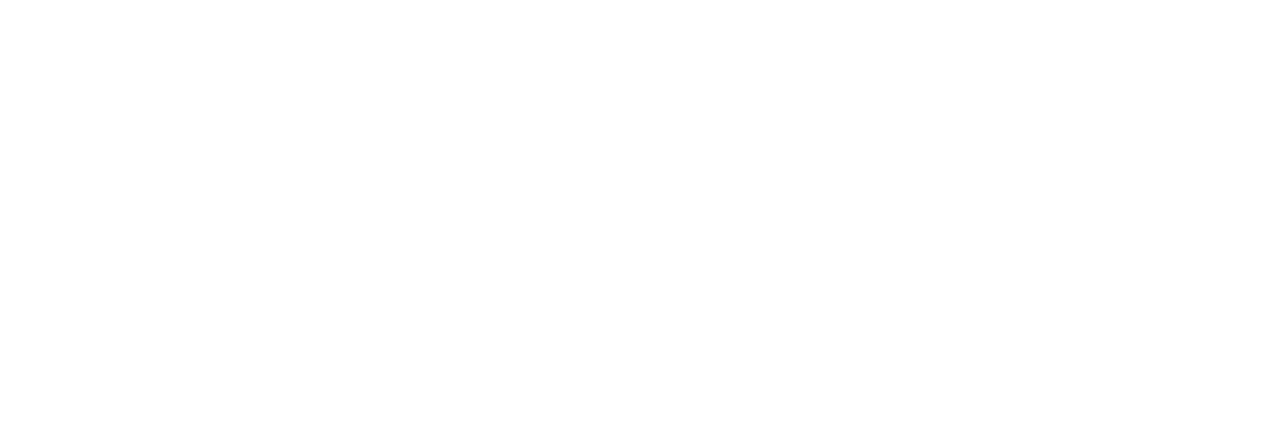
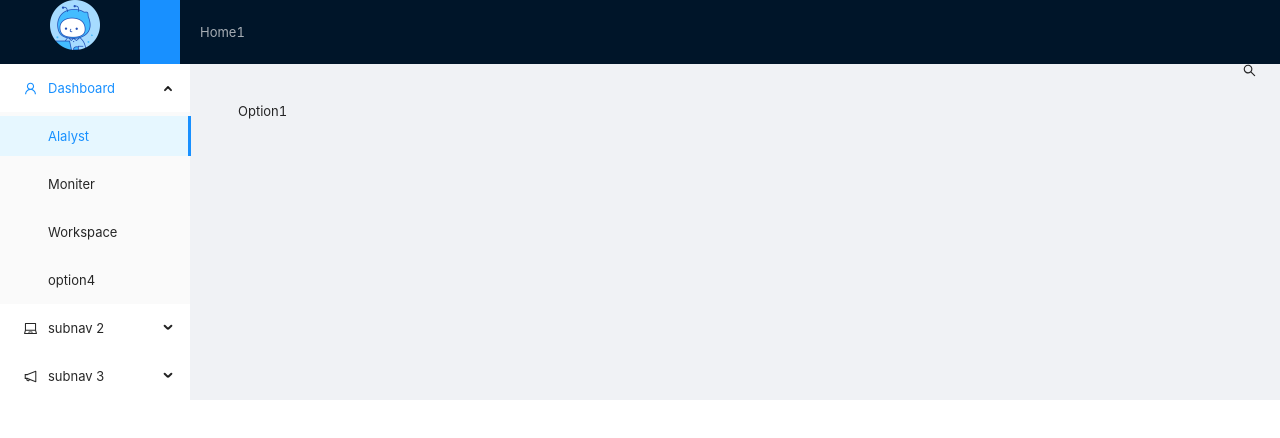
Before and after one commit to longtkhd/React_Study_Mobx, a React (Create React App) app in the folder myapp/: page /admin/option1 in a window 1280 px wide. Shown: the top 438 px of the page. Built offline with nearby package versions, Linux system fonts and the light colour scheme; sample sign-in values are in the browser's storage.

Commit message:
fix layout , link dashboard

```diff
--- a/myapp/craco.config.js
+++ b/myapp/craco.config.js
@@ -7,7 +7,11 @@ module.exports = {
             options: {
                 lessLoaderOptions: {
                     lessOptions: {
-                        modifyVars: { '@primary-color': '#1DA57A' },
+                        modifyVars: {
+                            '@primary-color': '#1890ff',
+                            '@font-size-base': '13px',
+                        },
+
                         javascriptEnabled: true,
                     },
                 },
--- a/myapp/package.json
+++ b/myapp/package.json
@@ -3,6 +3,7 @@
   "version": "0.1.0",
   "private": true,
   "dependencies": {
+    "@ant-design/icons": "^4.2.2",
     "@craco/craco": "^5.6.4",
     "@testing-library/jest-dom": "^4.2.4",
     "@testing-library/react": "^9.3.2",
--- a/myapp/src/App.js
+++ b/myapp/src/App.js
@@ -6,9 +6,20 @@ import Login from './pages/Login'
 import PrivateRoute from './components/PrivateRouter'
 import Dashboard from './pages/Dashboard'
 import AdminPage from './pages/Admin/index'
+import Option1 from './pages/Option1'
+import Option2 from './pages/Option2'
+import storeContext from './stores'
+import { Provider } from 'mobx-react'
+import { LoginStore } from './stores/login.store'
+
+const store = {
+  LoginStore
+
+}
 // import NormalLoginForm from './pages/Login'
 
 const App = () => (
+  <Provider  {...store}>
     <BrowserRouter>
       <React.Fragment>
         <Switch>
@@ -21,7 +32,20 @@ const App = () => (
             layout={Dashboard}
             path="/admin"
             component={AdminPage}
-        // title='AdminPage'
+          />
+          <PrivateRoute
+            exact
+            layout={Dashboard}
+            path="/admin/option1"
+            component={Option1}
+
+          />
+          <PrivateRoute
+            exact
+            layout={Dashboard}
+            path="/admin/option2"
+            component={Option2}
+
           />
 
 
@@ -29,6 +53,7 @@ const App = () => (
       </React.Fragment>
 
     </BrowserRouter>
+  </Provider>
 );
 
 export default App;
--- /dev/null
+++ b/myapp/src/components/AvatarDropdown/index.js
@@ -0,0 +1,18 @@
+// import React from 'react';
+// import {  } from "module";
+
+// const AvatarDropdown = () => {
+//     return (
+//         <div>
+//             <HeaderDropdown >
+//                 <span className={`${styles.action} ${styles.account}`}>
+//                     <Avatar size="small" alt="avatar" />
+//                     {/* <span className={`${styles.name} anticon`}>{currentUser.name}</span> */}
+//                 </span>
+//             </HeaderDropdown>
+
+//         </div>
+//     );
+// }
+
+// export default AvatarDropdown;
--- /dev/null
+++ b/myapp/src/components/HeaderSearch/index.js
@@ -0,0 +1,20 @@
+import React from 'react';
+import { SearchOutlined } from '@ant-design/icons';
+import { AutoComplete, Input } from 'antd';
+
+const HeaderSearch = () => {
+    return (
+        <div >
+            <SearchOutlined
+                key="Icon"
+                style={{
+                    cursor: 'pointer',
+                    float: 'right'
+                }}
+            ></SearchOutlined>
+
+        </div>
+    );
+}
+
+export default HeaderSearch;
--- a/myapp/src/pages/Dashboard/index.js
+++ b/myapp/src/pages/Dashboard/index.js
@@ -1,41 +1,60 @@
 import React from 'react';
-import { Layout, Menu, Breadcrumb } from 'antd';
-import { UserOutlined, LaptopOutlined, NotificationOutlined } from '@ant-design/icons';
-import { observer } from 'mobx-react';
+import { Layout, Menu, Breadcrumb, Button } from 'antd';
+import { UserOutlined, LaptopOutlined, NotificationOutlined, LogoutOutlined } from '@ant-design/icons';
 import { Link } from 'react-router-dom'
+import Logo from '../../assets/Logo.png'
+import './style.less'
+import { inject, observer } from 'mobx-react'
+import HeaderSearch from '../../components/HeaderSearch'
+// import AvatarDropdown from '../../components/AvatarDropdown'
 
 
 const { SubMenu } = Menu;
 const { Header, Content, Sider } = Layout
 
-const Dashboard = observer(({ children }) => {
-    console.log(children)
+const Dashboard = ({ children, LoginStore }) => {
+    console.log(LoginStore)
     return (
         <Layout>
             <Header className="header">
                 <div className="logo" />
                 <Menu theme="dark" mode="horizontal" defaultSelectedKeys={['2']}>
-                    <Menu.Item key="1">nav 1
+                    <img src={Logo} alt="" style={{ height: '50px' }} />
 
-                    </Menu.Item>
-                    <Menu.Item key="2">nav 2</Menu.Item>
-                    <Menu.Item key="3">nav 3</Menu.Item>
+                    <Menu.Item key="" ></Menu.Item>
+                    <Menu.Item key="2" ></Menu.Item>
+                    <Menu.Item key="3">Home1</Menu.Item>
+
+
+
+
+
+
+
+
+
                 </Menu>
+
+
+
+
             </Header>
             <Layout>
-                <Sider width={200} className="site-layout-background">
+                <Sider width={190} className="site-layout-background">
                     <Menu
                         mode="inline"
                         defaultSelectedKeys={['1']}
                         defaultOpenKeys={['sub1']}
                         style={{ height: '100%', borderRight: 0 }}
                     >
-                        <SubMenu key="sub1" icon={<UserOutlined />} title="subnav 1">
-                            <Menu.Item key="1">option1
-                            <Link to='/admin'></Link>
+                        <SubMenu key="sub1" icon={<UserOutlined />} title="Dashboard">
+                            <Menu.Item key="1">Alalyst
+                            <Link to='/admin/option1'></Link>
                             </Menu.Item>
-                            <Menu.Item key="2">option2</Menu.Item>
-                            <Menu.Item key="3">option3</Menu.Item>
+                            <Menu.Item key="2">Moniter
+                            <Link to='/admin/option2'></Link>
+                            </Menu.Item>
+                            <Menu.Item key="3">Workspace</Menu.Item>
                             <Menu.Item key="4">option4</Menu.Item>
                         </SubMenu>
                         <SubMenu key="sub2" icon={<LaptopOutlined />} title="subnav 2">
@@ -53,11 +72,12 @@ const Dashboard = observer(({ children }) => {
                     </Menu>
                 </Sider>
                 <Layout style={{ padding: '0 24px 24px' }}>
-                    <Breadcrumb style={{ margin: '16px 0' }}>
+                    {/* <Breadcrumb style={{ margin: '16px 0' }}>
                         <Breadcrumb.Item>Home</Breadcrumb.Item>
                         <Breadcrumb.Item>List</Breadcrumb.Item>
                         <Breadcrumb.Item>App</Breadcrumb.Item>
-                    </Breadcrumb>
+                    </Breadcrumb> */}
+                    <HeaderSearch />
                     <Content
                         className="site-layout-background"
                         style={{
@@ -72,6 +92,8 @@ const Dashboard = observer(({ children }) => {
             </Layout>
         </Layout>
     );
-})
+}
 
-export default Dashboard;
+
+
+export default inject('LoginStore')(observer(Dashboard))
--- /dev/null
+++ b/myapp/src/pages/Dashboard/style.less
@@ -0,0 +1,13 @@
+.Logout:hover {
+
+    background-color: black !important;
+
+    // button:hover {
+    //     transform: 5px solid transparent !important;
+    //     background-color: red;
+    //     color: white;
+
+    // }
+
+    // r-radius: 20%;
+}
--- /dev/null
+++ b/myapp/src/pages/Option1/index.js
@@ -0,0 +1,11 @@
+import React from 'react';
+
+const index = () => {
+    return (
+        <div>
+            Option1
+        </div>
+    );
+}
+
+export default index;
--- /dev/null
+++ b/myapp/src/pages/Option2/index.js
@@ -0,0 +1,12 @@
+import React from 'react';
+
+const Optiont2 = () => {
+    return (
+        <div>
+            Option2
+
+        </div>
+    );
+}
+
+export default Optiont2;
--- a/myapp/src/stores/login.store.js
+++ b/myapp/src/stores/login.store.js
@@ -1,6 +1,7 @@
 import { observable, action, decorate } from 'mobx';
 import axios from 'axios'
 import { BASE_URL } from '../urlConfig'
+import history from '../utils/history'
 // import { useHistory } from 'react-router-dom'
 
 
@@ -51,6 +52,14 @@ export class LoginStore {
         }
     }
 
+    logout = async () => {
+        localStorage.removeItem('token');
+        localStorage.setItem('isAuthenticated', false)
+        LoginStore.isLogged = false;
+        LoginStore.Token = null;
+        await history.push('/login')
+    }
+
 
 
 
```
Also changed, not shown: myapp/src/assets/Logo.png (added), 1 other file (tests, documents, lock files or other folders). Lines whose indentation alone changed are shown as unchanged.
